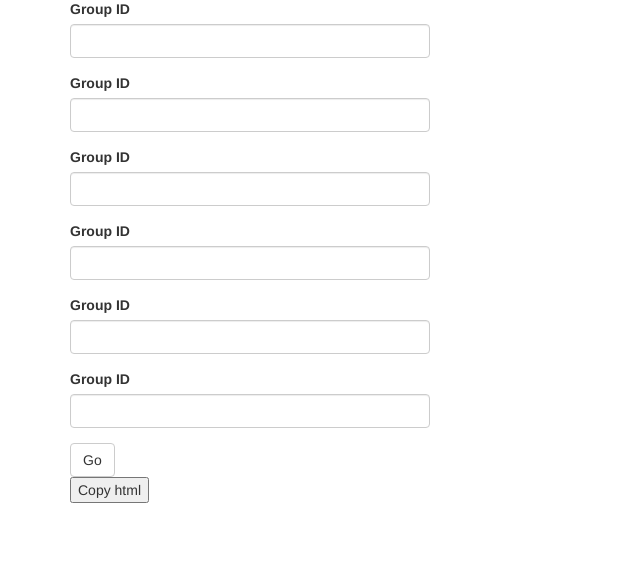
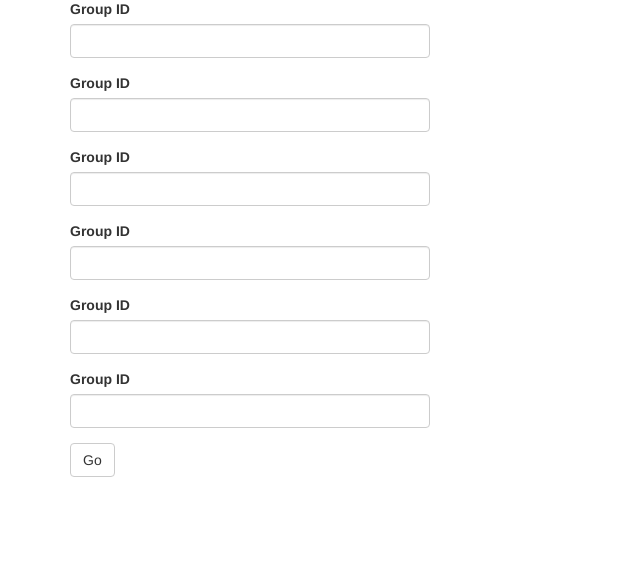
Before and after one commit to VictorZakharenko/salta, a Flask app: page / in a window 1280 px wide. Shown: the part 73-646 px from the top of the page, without its empty margins (0-640 px from the left). Run offline with Flask 2, Linux system fonts and the light colour scheme; the visitor is signed in with stand-in values (Sample User, id 1); some libraries are stand-ins or nearby versions.

Commit message:
hide copy button on init

```diff
--- a/app/templates/index.html
+++ b/app/templates/index.html
@@ -9,13 +9,14 @@
             {{ wtf.quick_form(group_ids_form) }}
         </div>
     </div>
+    {% if wrapped_html %}
+    <input type="text"  id="wrapped_html" style="opacity:0" value="{{wrapped_html}}">
     <button onclick="copyToClip()">Copy html</button>
+    {% endif %}
     <div>
     	{% if result_html %}
     		{{result_html|safe}}
     	{% endif %}
     </div>
-    {% if wrapped_html %}
-    <input type="text"  id="wrapped_html" style="opacity:0" value="{{wrapped_html}}">
-    {% endif %}
+
 {% endblock %}
```
